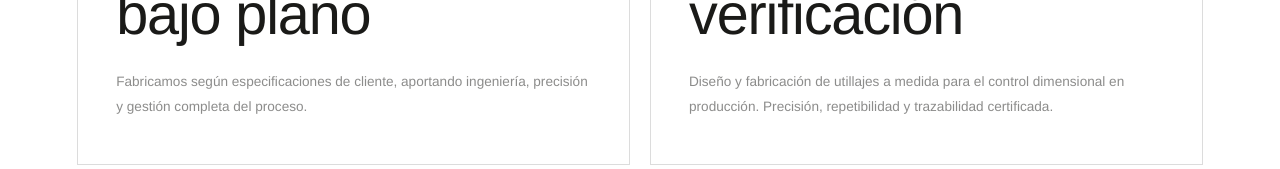
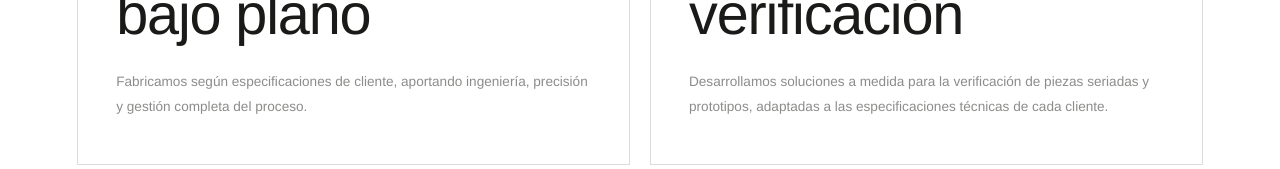
Before and after one commit to borro-studio/artazu-web, a plain HTML site: page index.html in a window 1280 px wide. Shown: the part 1184-1353 px from the top of the page. Drawn offline with nearby package versions, Linux system fonts and the light colour scheme; a web font is replaced by a local one.

Commit message:
Update utillajes card description text

```diff
--- a/index.html
+++ b/index.html
@@ -449,7 +449,7 @@ footer a:hover { color:var(--fg); }
       </div>
       <div class="qo-card">
         <h3 class="qo-card-title">Utillajes de<br>verificación</h3>
-        <p class="qo-card-desc">Diseño y fabricación de utillajes a medida para el control dimensional en producción. Precisión, repetibilidad y trazabilidad certificada.</p>
+        <p class="qo-card-desc">Desarrollamos soluciones a medida para la verificación de piezas seriadas y prototipos, adaptadas a las especificaciones técnicas de cada cliente.</p>
       </div>
     </div>
   </section>
```
